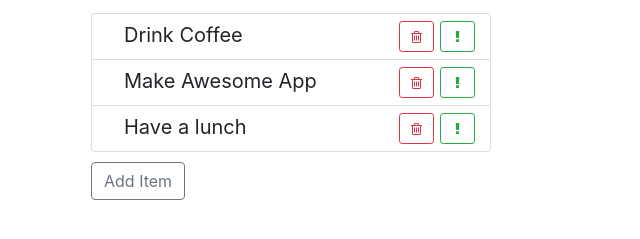
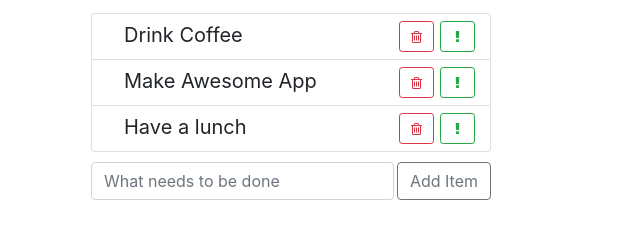
Before and after one commit to IlliaOkhrimenko/todoApp, a React app: page / in a window 1280 px wide. Shown: the part 145-384 px from the top of the page, without its empty margins (349-989 px from the left). Built offline with nearby package versions, Linux system fonts and the light colour scheme.

Commit message:
Add form to ItemAddForm component

```diff
--- a/src/components/ItemAddForm/ItemAddForm.css
+++ b/src/components/ItemAddForm/ItemAddForm.css
@@ -1,3 +1,11 @@
 .item-add-form {
   margin-top: 10px;
 }
+
+.item-add-form button {
+  white-space: nowrap;
+}
+
+.item-add-form input {
+  margin-right: 3px;
+}
--- a/src/components/ItemAddForm/ItemAddForm.js
+++ b/src/components/ItemAddForm/ItemAddForm.js
@@ -1,12 +1,37 @@
-import React from 'react';
+import React, { Component } from 'react';
 import './ItemAddForm.css';
 
-const ItemAddFrom = ({onItemAdded}) => {
-  return (
-    <div className="item-add-form">
-      <button className="btn btn-outline-secondary" onClick={() => onItemAdded('Hello World')} >Add Item</button>
-    </div>
-  );
-};
+export default class ItemAddForm extends Component {
+  state = {
+    label: ''
+  };
 
-export default ItemAddFrom;
+  onLabelChange = e => {
+    this.setState({
+      label: e.target.value
+    });
+  };
+
+  onSubmit = e => {
+    e.preventDefault();
+    this.props.onItemAdded(this.state.label);
+    this.setState({
+      label: ''
+    });
+  };
+
+  render() {
+    return (
+      <form className="item-add-form d-flex" onSubmit={this.onSubmit}>
+        <input
+          type="text"
+          className="form-control"
+          onChange={this.onLabelChange}
+          placeholder="What needs to be done"
+          value={this.state.label}
+        />
+        <button className="btn btn-outline-secondary">Add Item</button>
+      </form>
+    );
+  }
+}
```
